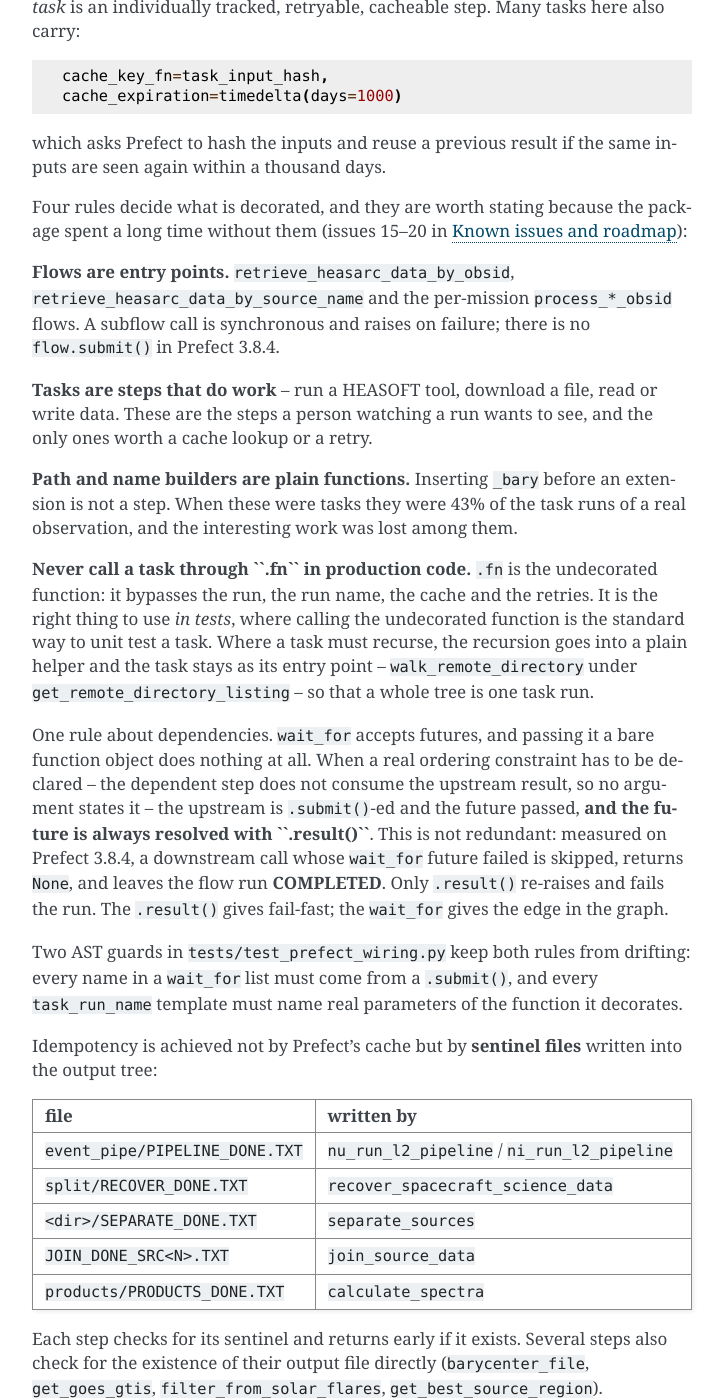
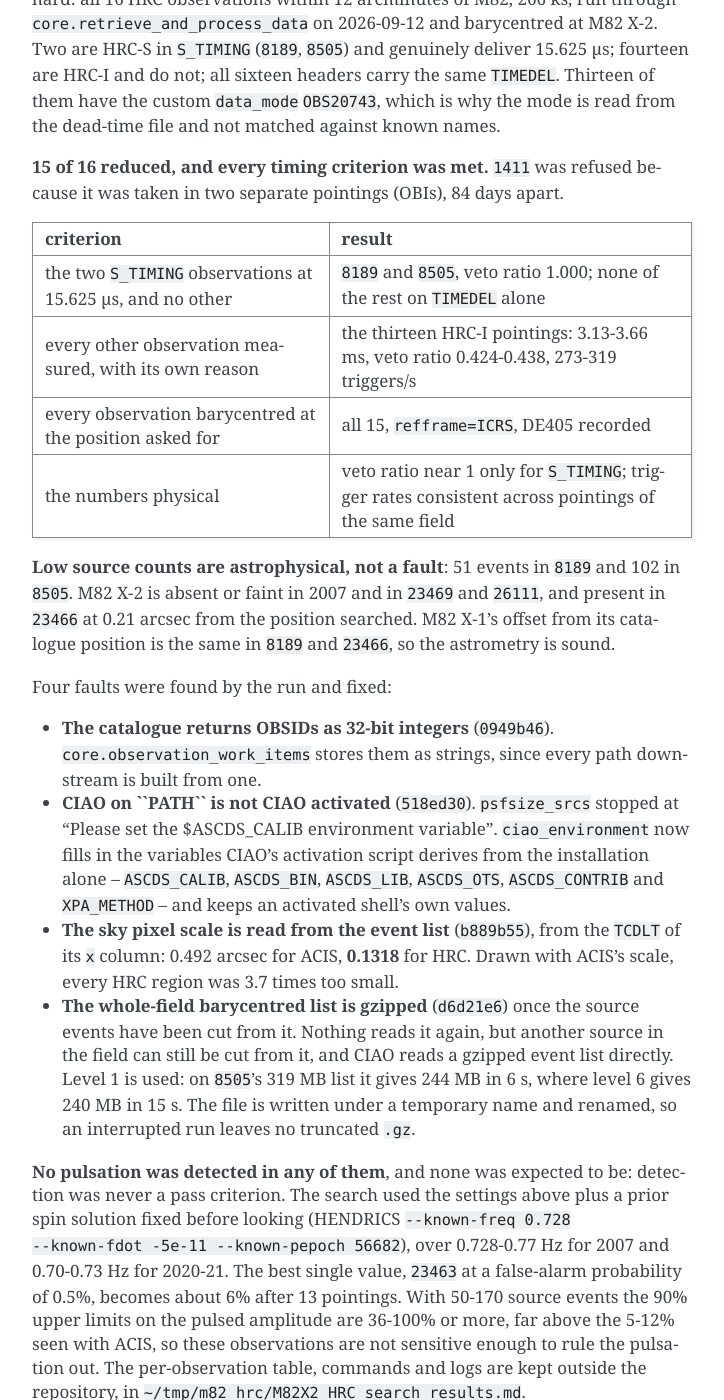
Before and after one commit to matteobachetti/heasarc_retrieve_pipeline, a Sphinx documentation site: the page built from docs/technical_details.rst, in a window 1280 px wide and 1400 px high, scrolled down 52016 px. Shown: the whole window, without its empty margins (388-1112 px from the left). Built offline with Sphinx 7.4.7, drawn with Linux system fonts in a browser that asks for light colours; the version number could not be read and is left out; some of the changed text lies outside the part shown.

Commit message:
Document the M82 HRC acceptance run and the four fixes it found
Co-Authored-By: Claude Opus 5 <noreply@anthropic.com>

```diff
--- a/docs/technical_details.rst
+++ b/docs/technical_details.rst
@@ -2206,7 +2206,7 @@ What the reduction writes, for ``5644``::
     <OBSID>/event_cl/chandra05644_aciss_timed_cl.evt           screened events
     <OBSID>/event_cl/chandra05644_aciss_timed_chipimg.fits     source chip, for pile-up
     <OBSID>/event_cl/chandra05644_aciss_timed_pileup.fits      pileup_map's output
-    <OBSID>/event_cl/chandra05644_aciss_timed_cl_bary.evt      barycentred
+    <OBSID>/event_cl/chandra05644_aciss_timed_cl_bary.evt.gz   barycentred, gzipped
     <OBSID>/event_cl/chandra05644_aciss_timed_src_bary.evt     barycentred, source region
     <OBSID>/products/chandra05644_aciss_timed_src.pi           source spectrum
     <OBSID>/products/chandra05644_aciss_timed_src_bkg.pi       background spectrum
@@ -2266,6 +2266,71 @@ Two search settings matter, and both cost a real non-detection before they were
   recovers it; the exact search without ``--fast`` at ``--oversample 8`` agrees to better
   than 1%. The symptom is a peak frequency that wanders between runs that should agree.
 
+The acceptance run: every HRC observation of M82
+~~~~~~~~~~~~~~~~~~~~~~~~~~~~~~~~~~~~~~~~~~~~~~~~
+
+The module was accepted on a batch chosen to test timing, where Chandra is hard: all 16 HRC
+observations within 12 arcminutes of M82, 266 ks, run through
+``core.retrieve_and_process_data`` on 2026-09-12 and barycentred at M82 X-2. Two are HRC-S
+in ``S_TIMING`` (``8189``, ``8505``) and genuinely deliver 15.625 µs; fourteen are HRC-I
+and do not; all sixteen headers carry the same ``TIMEDEL``. Thirteen of them have the
+custom ``data_mode`` ``OBS20743``, which is why the mode is read from the dead-time file and
+not matched against known names.
+
+**15 of 16 reduced, and every timing criterion was met.** ``1411`` was refused because it
+was taken in two separate pointings (OBIs), 84 days apart.
+
+.. list-table::
+   :header-rows: 1
+   :widths: 45 55
+
+   * - criterion
+     - result
+   * - the two ``S_TIMING`` observations at 15.625 µs, and no other
+     - ``8189`` and ``8505``, veto ratio 1.000; none of the rest on ``TIMEDEL`` alone
+   * - every other observation measured, with its own reason
+     - the thirteen HRC-I pointings: 3.13-3.66 ms, veto ratio 0.424-0.438, 273-319
+       triggers/s
+   * - every observation barycentred at the position asked for
+     - all 15, ``refframe=ICRS``, DE405 recorded
+   * - the numbers physical
+     - veto ratio near 1 only for ``S_TIMING``; trigger rates consistent across pointings
+       of the same field
+
+**Low source counts are astrophysical, not a fault**: 51 events in ``8189`` and 102 in
+``8505``. M82 X-2 is absent or faint in 2007 and in ``23469`` and ``26111``, and present in
+``23466`` at 0.21 arcsec from the position searched. M82 X-1's offset from its catalogue
+position is the same in ``8189`` and ``23466``, so the astrometry is sound.
+
+Four faults were found by the run and fixed:
+
+* **The catalogue returns OBSIDs as 32-bit integers** (``0949b46``).
+  ``core.observation_work_items`` stores them as strings, since every path downstream is
+  built from one.
+* **CIAO on ``PATH`` is not CIAO activated** (``518ed30``). ``psfsize_srcs`` stopped at
+  "Please set the $ASCDS_CALIB environment variable". ``ciao_environment`` now fills in the
+  variables CIAO's activation script derives from the installation alone -- ``ASCDS_CALIB``,
+  ``ASCDS_BIN``, ``ASCDS_LIB``, ``ASCDS_OTS``, ``ASCDS_CONTRIB`` and ``XPA_METHOD`` -- and
+  keeps an activated shell's own values.
+* **The sky pixel scale is read from the event list** (``b889b55``), from the ``TCDLT`` of
+  its ``x`` column: 0.492 arcsec for ACIS, **0.1318** for HRC. Drawn with ACIS's scale, every
+  HRC region was 3.7 times too small.
+* **The whole-field barycentred list is gzipped** (``d6d21e6``) once the source events have
+  been cut from it. Nothing reads it again, but another source in the field can still be cut
+  from it, and CIAO reads a gzipped event list directly. Level 1 is used: on ``8505``'s
+  319 MB list it gives 244 MB in 6 s, where level 6 gives 240 MB in 15 s. The file is written
+  under a temporary name and renamed, so an interrupted run leaves no truncated ``.gz``.
+
+**No pulsation was detected in any of them**, and none was expected to be: detection was
+never a pass criterion. The search used the settings above plus a prior spin solution
+fixed before looking (HENDRICS ``--known-freq 0.728 --known-fdot -5e-11
+--known-pepoch 56682``), over 0.728-0.77 Hz for 2007 and 0.70-0.73 Hz for 2020-21. The best
+single value, ``23463`` at a false-alarm probability of 0.5%, becomes about 6% after 13
+pointings. With 50-170 source events the 90% upper limits on the pulsed amplitude are
+36-100% or more, far above the 5-12% seen with ACIS, so these observations are not
+sensitive enough to rule the pulsation out. The per-observation table, commands and logs
+are kept outside the repository, in ``~/tmp/m82_hrc/M82X2_HRC_search_results.md``.
+
 Orchestration with Prefect
 --------------------------
 
```
